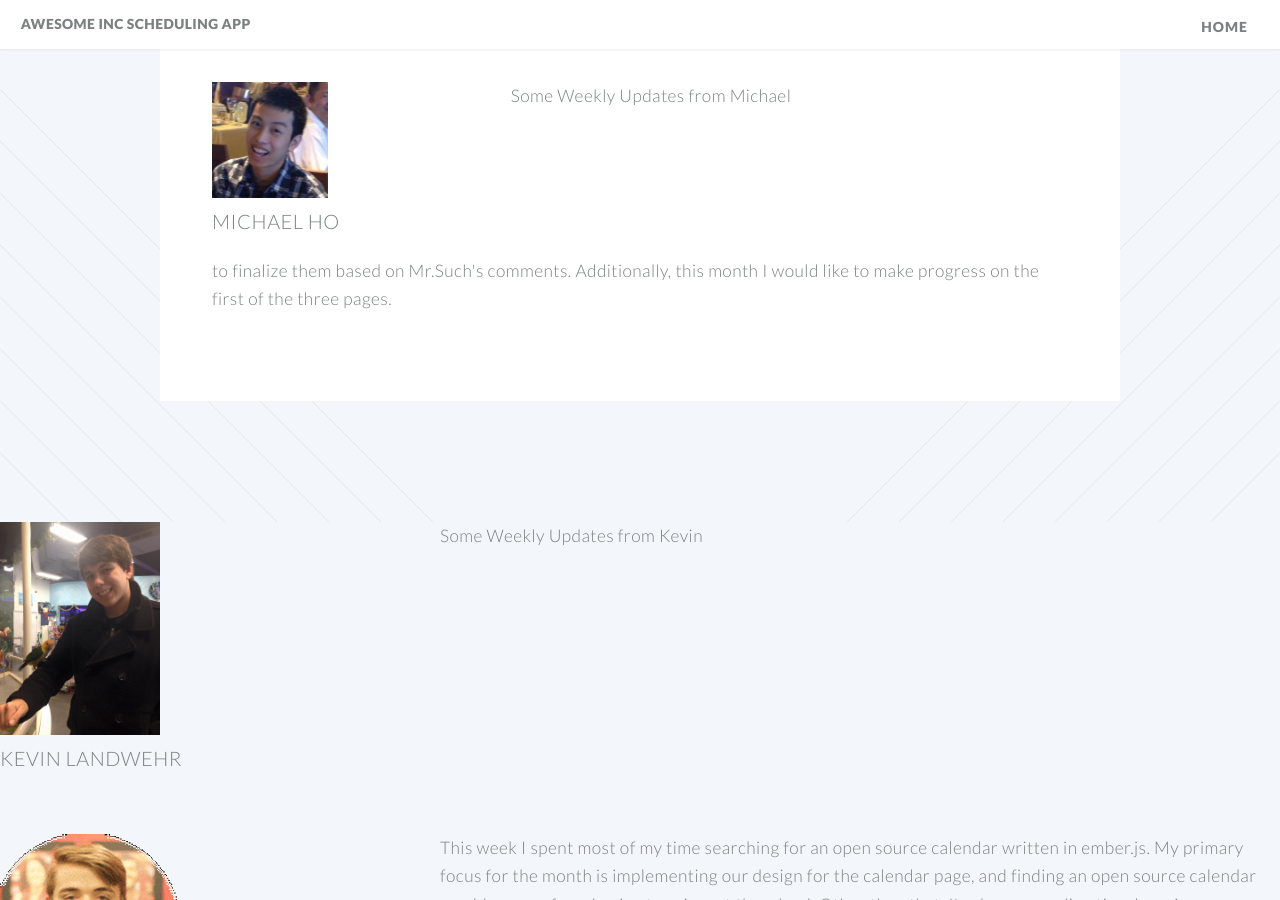
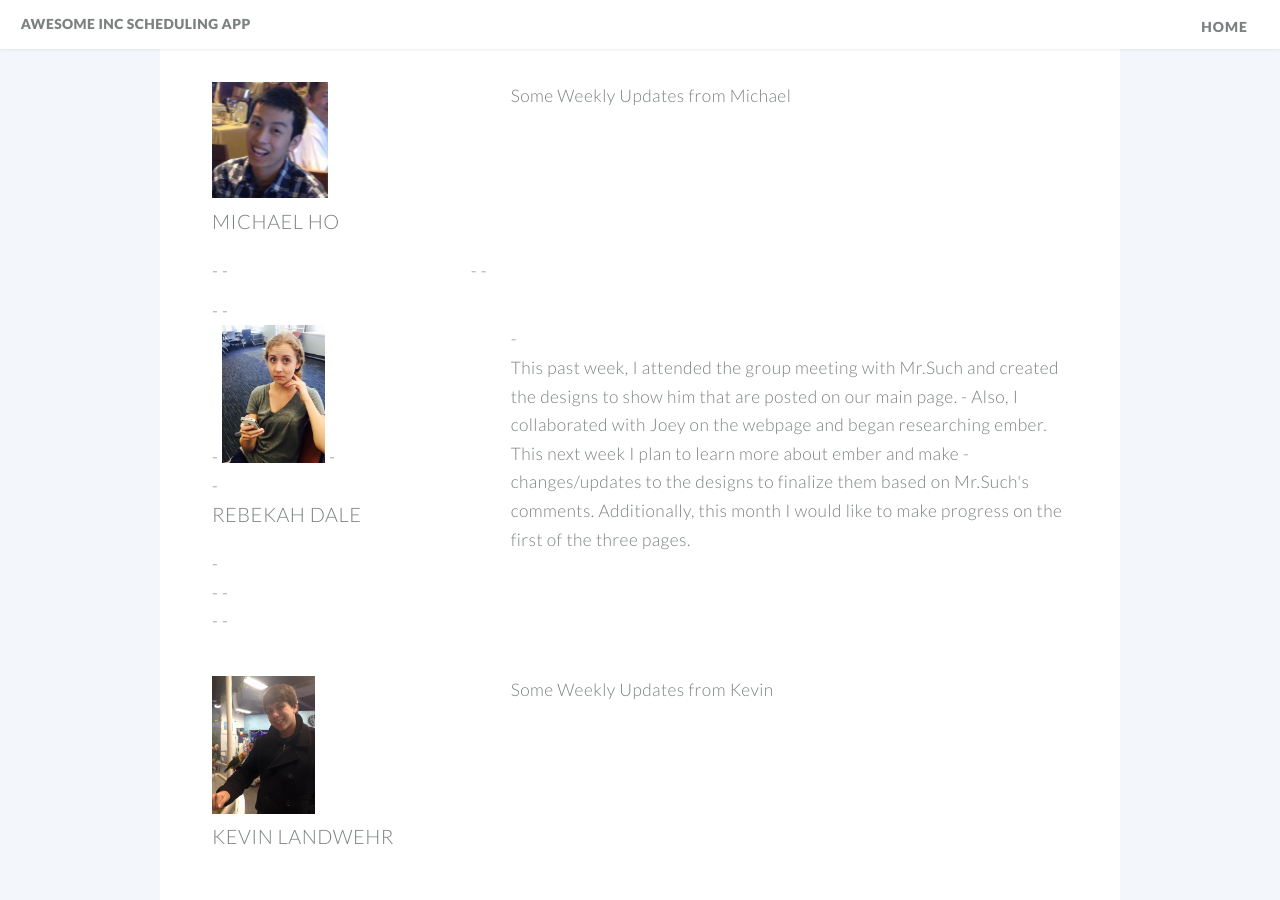
Before and after one commit to AwesomeSchedule/AwesomeSchedule.github.io, a Jekyll site: the page 2_14.html, which Jekyll copies as it is, in a window 1280 px wide and 900 px high, scrolled down 484 px. Built offline with Jekyll 4.4.1, drawn with Linux system fonts in a browser that asks for light colours.

Commit message:
Update 2_14.html

```diff
--- a/2_14.html
+++ b/2_14.html
@@ -77,8 +77,24 @@
 									<p>Some Weekly Updates from Michael</p>
 								</div>
 								</div>
-<!--REBEKAH'S SECTION -->						to finalize them based on Mr.Such's comments.
-									Additionally, this month I would like to make progress on the first of the three pages.</p>
+-<!--REBEKAH'S SECTION -->
+-								<div class="row">
+-								<div class="4u 12u(narrower)">
+-
+-									<section>
+-										<img src = "images/team/rabbit.jpg" class = "teamImg">
+-										<header>
+-											<h3>Rebekah Dale</h3>
+-										</header>
+-
+-									</section>
+-
+-								</div>
+-								<div class="8u 12u(narrower)">
+-									<p> This past week, I attended the group meeting with Mr.Such and created the designs to show him that are posted on our main page.
+-									Also, I collaborated with Joey on the webpage and began researching ember. This next week I plan to learn more about ember and make
+-									changes/updates to the designs to finalize them based on Mr.Such's comments. Additionally, this month I would like to make progress on the first of the three pages.</p>
+								</p>
 								</div>
 								</div>
 
```
